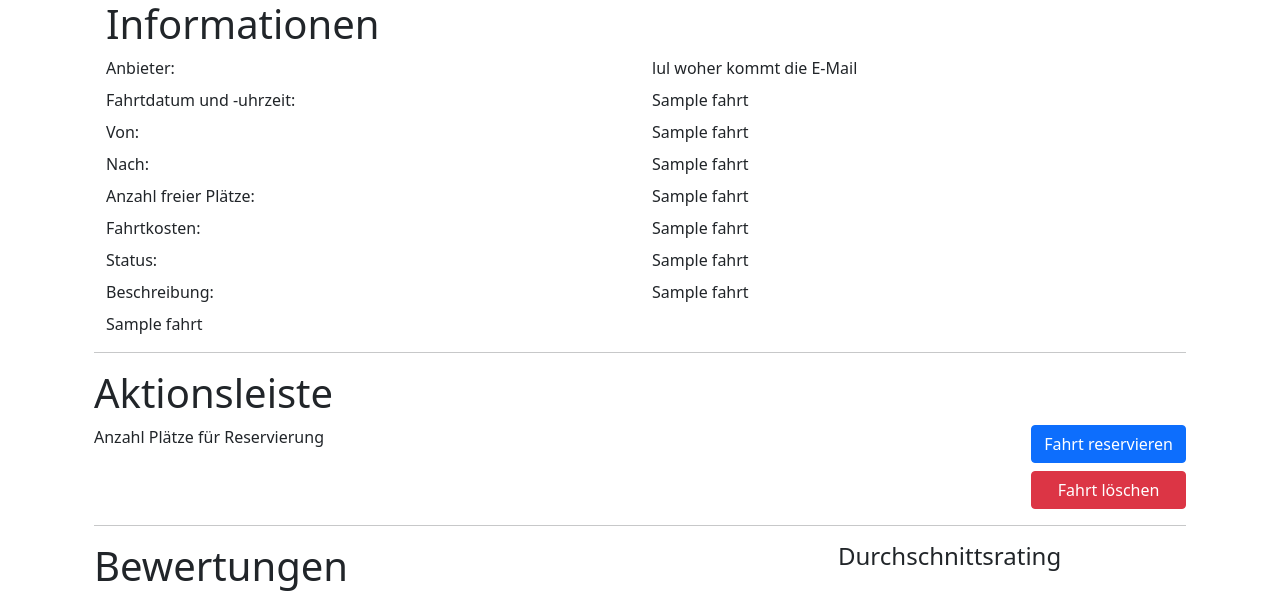
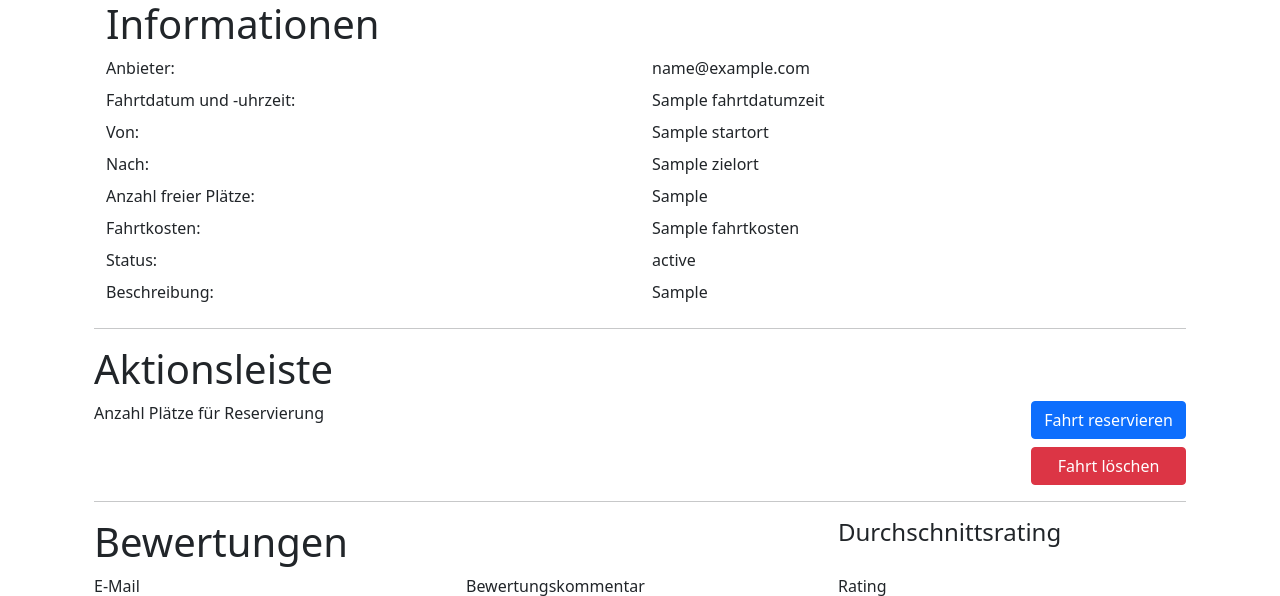
Before and after one commit to giggity-hub/carSharer, a Flask app: template app/template/view_drive.html in a window 1280 px wide. Shown: the top 596 px of the page. Run offline with Flask 2, Linux system fonts and the light colour scheme; the template is opened without the code that fills it: most values are stand-ins (such as "Sample title", 1, 10 or a date in 2020); parts of the project's set-up code (start-up, migrations or seed data) failed here and were passed over.

Commit message:
fahrt information queries + anzeigen

```diff
--- a/app/routes.py
+++ b/app/routes.py
@@ -11,6 +11,23 @@ import re
 from currentUser import CurrentUser
 import date_time_util
 from app import app
+
+# class CursorByName():
+#     def __init__(self, cursor):
+#         self._cursor = cursor
+
+#     def __iter__(self):
+#         return self
+
+#     def __next__(self):
+#         row = self._cursor.__next__()
+
+#         return { description[0]: row[col] for col, description in enumerate(self._cursor.description) }
+
+# def fetch_both(cur):
+#     for row in cur:
+#         print(cur.description)
+#         print(row)
 
 current_user = CurrentUser()
 
@@ -30,9 +47,13 @@ def csv_reader(path):
             tmp[line[0]] = line[1]
     return tmp
 
-
 config = csv_reader("properties.settings")
 
+def clob2string(clob):
+    if(clob):
+        return clob.getSubString(1, clob.length())
+    else:
+        return ""
 
 @app.route('/view_drive/<fahrt_id>', methods=['GET'])
 def view_driveGet(fahrt_id):
@@ -40,9 +61,23 @@ def view_driveGet(fahrt_id):
     conn = connect.DBUtil().getExternalConnection()
     curs = conn.cursor()
 
-    curs.execute(f"select * from fahrt where fid='{fahrt_id}'")
-    fahrt = curs.fetchone()
-    print(f"{fahrt=}")
+    columns = 'fid, startort, zielort, fahrtdatumzeit, maxPlaetze, fahrtkosten, status, beschreibung, email, icon'
+    curs.execute(f"""select f.fid, f.startort, f.zielort, f.fahrtdatumzeit, f.maxPlaetze, f.fahrtkosten, f.status, f.beschreibung,
+                            b.email, t.icon
+                    from fahrt f, benutzer b, transportmittel t
+                    where f.fid='{fahrt_id}' and b.bid=f.anbieter and t.tid=f.transportmittel """)
+    fahrtTupel = curs.fetchone()
+
+    fahrt = dict(zip(columns.split(', '), fahrtTupel))
+    fahrt["beschreibung_string"] = clob2string(fahrt["beschreibung"])
+
+    # freie plätze berechnen
+    curs.execute("""select (f.maxPlaetze - tmp.belegtePlaetze) as freiePlaetze
+                    from fahrt f, (select coalesce(sum(ANZPLAETZE),0) as belegtePlaetze, FID
+                        from FAHRT left join RESERVIEREN R on FAHRT.FID = R.FAHRT
+                        GROUP BY FID) tmp
+                    where tmp.fid = f.fid and f.fid=?""", (fahrt["fid"],))
+    fahrt["freiePlaetze"] = curs.fetchone()[0]
     return render_template('view_drive.html', fahrt=fahrt)
 
 #@app.route('/view_drive/<fahrt_id>', methods=['GET'])
@@ -69,6 +104,8 @@ def view_driveGet(fahrt_id):
     #fahrt = curs.fetchone()
     #print(f"{fahrt=}")
     #return render_template('view_drive.html', fahrt=fahrt)
+
+
 
 
 @app.route("/", methods=["GET"])
--- a/app/template/view_drive.html
+++ b/app/template/view_drive.html
@@ -14,7 +14,7 @@
                 <label for="" class="form-label">Anbieter:</label>
             </div>
             <div class="col-md-6">
-                <label for="" class="form-label">lul woher kommt die E-Mail</label>
+                <label for="" class="form-label">{{fahrt["email"]}}</label>
             </div>
         </div>
             <div class="row">
@@ -22,7 +22,7 @@
                 <label for="" class="form-label">Fahrtdatum und -uhrzeit:</label>
             </div>
             <div class="col-md-6">
-                <label for="" class="form-label">{{ fahrt[3]}}</label>
+                <label for="" class="form-label">{{ fahrt["fahrtdatumzeit"]}}</label>
             </div>
         </div>
             <div class="row">
@@ -30,7 +30,7 @@
                 <label for="" class="form-label">Von:</label>
             </div>
             <div class="col-md-6">
-                <label for="" class="form-label">{{ fahrt[1]}}</label>
+                <label for="" class="form-label">{{ fahrt["startort"]}}</label>
             </div>
         </div>
             <div class="row">
@@ -38,7 +38,7 @@
                 <label for="" class="form-label">Nach:</label>
             </div>
             <div class="col-md-6">
-                <label for="" class="form-label">{{ fahrt[2]}}</label>
+                <label for="" class="form-label">{{ fahrt["zielort"]}}</label>
             </div>
         </div>
             <div class="row">
@@ -46,7 +46,7 @@
                 <label for="" class="form-label">Anzahl freier Plätze:</label>
             </div>
             <div class="col-md-6">
-                <label for="" class="form-label">{{ fahrt[4]}}</label>
+                <label for="" class="form-label">{{ fahrt["freiePlaetze"]}}</label>
             </div>
         </div>
             <div class="row">
@@ -54,7 +54,7 @@
                 <label for="" class="form-label">Fahrtkosten:</label>
             </div>
             <div class="col-md-6">
-                <label for="" class="form-label">{{ fahrt[5]}}</label>
+                <label for="" class="form-label">{{ fahrt["fahrtkosten"]}}</label>
             </div>
         </div>
             <div class="row">
@@ -62,7 +62,7 @@
                 <label for="" class="form-label">Status:</label>
             </div>
             <div class="col-md-6">
-                <label for="" class="form-label">{{ fahrt[6]}}</label>
+                <label for="" class="form-label">{{ fahrt["status"]}}</label>
             </div>
         </div>
             <div class="row">
@@ -70,11 +70,10 @@
                 <label for="" class="form-label">Beschreibung: </label>
             </div>
             <div class="col-md-6">
-                <label for="" class="form-label">{{ fahrt[9]}}</label>
+                <label for="" class="form-label">{{ fahrt["beschreibung_string"]}}</label>
             </div>
         </div>
 
-        {{fahrt}}
     </div>
     <hr style="border-color: green;">
     <div class = "row">
```
